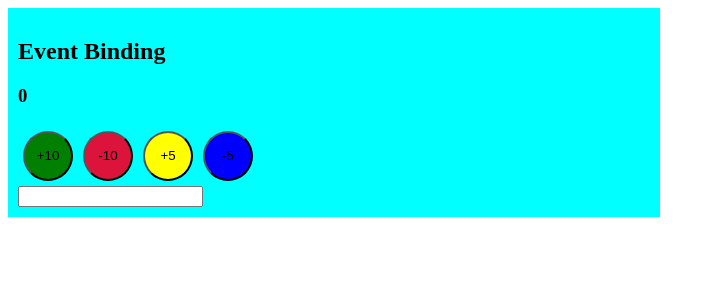
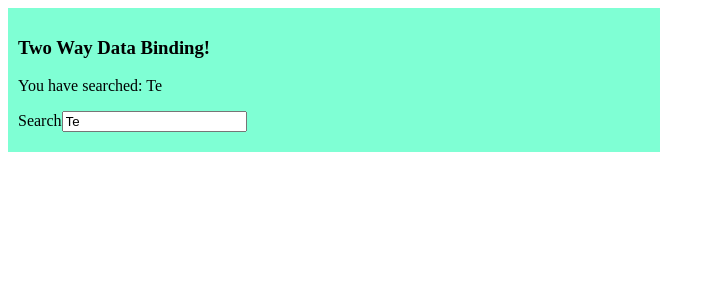
Before and after one commit to priyodas12/angular-basic-v4, an Angular app: page / in a window 1280 px wide. Shown: the top 300 px of the page, without its empty margins (0-715 px from the left). Built offline with nearby package versions, Linux system fonts and the light colour scheme.

Commit message:
two way data binding

```diff
--- a/src/app/app.component.html
+++ b/src/app/app.component.html
@@ -1,2 +1,3 @@
 <!-- <app-exm-property-binding></app-exm-property-binding> -->
-<app-exm-event-binding></app-exm-event-binding>
+<!-- <app-exm-event-binding></app-exm-event-binding> -->
+<app-exm-twdb></app-exm-twdb>
--- /dev/null
+++ b/src/app/learning/exm-twdb/exm-twdb.component.css
@@ -0,0 +1,9 @@
+.twdb{
+    width:50%;
+    height: 50%;
+    background-color: aquamarine;
+    padding:10px;
+}
+input{
+    margin-bottom: 10px;;
+}
--- /dev/null
+++ b/src/app/learning/exm-twdb/exm-twdb.component.html
@@ -0,0 +1,8 @@
+
+<div class="twdb">
+    <h3>Two Way Data Binding!</h3>
+    <p>You have searched: {{inputText}}</p>
+    <a>Search</a>
+    <!-- <input type="text" [value]="inputText" (input)="inputTextHandler($event)"/> -->
+    <input [(ngModel)]="inputText"/>
+</div>
--- /dev/null
+++ b/src/app/learning/exm-twdb/exm-twdb.component.ts
@@ -0,0 +1,15 @@
+import { Component } from '@angular/core';
+
+@Component({
+  selector: 'app-exm-twdb',
+  templateUrl: './exm-twdb.component.html',
+  styleUrls: ['./exm-twdb.component.css']
+})
+export class ExmTwdbComponent {
+  inputText: string = "Te";
+
+  // inputTextHandler(event: any) {
+  //   console.log(event);
+  //   this.inputText = (event.target as HTMLInputElement).value
+  // }
+}
```
Also changed, not shown: src/app/app.module.ts (+7 -2 lines), 1 other file (tests, documents, lock files or other folders).
